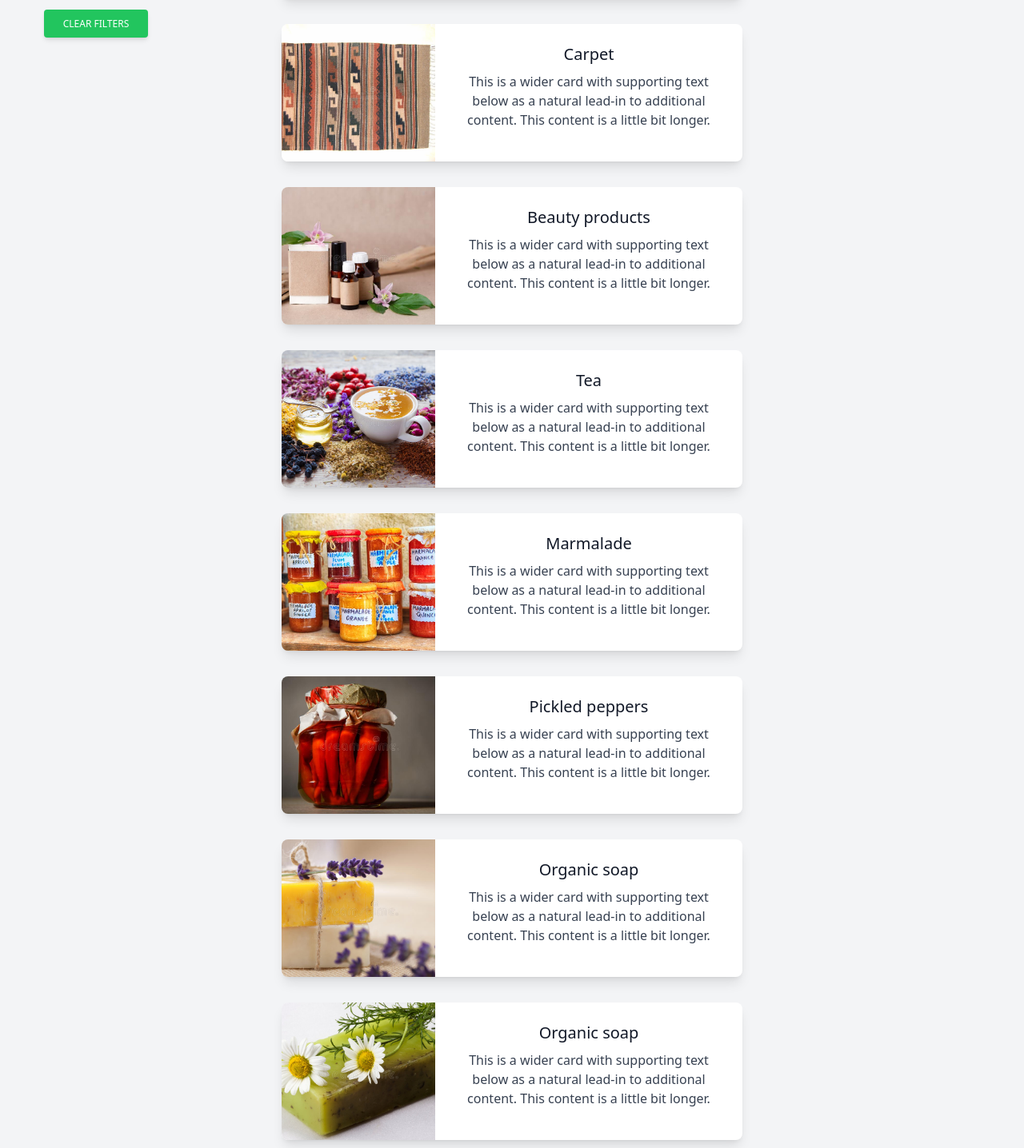
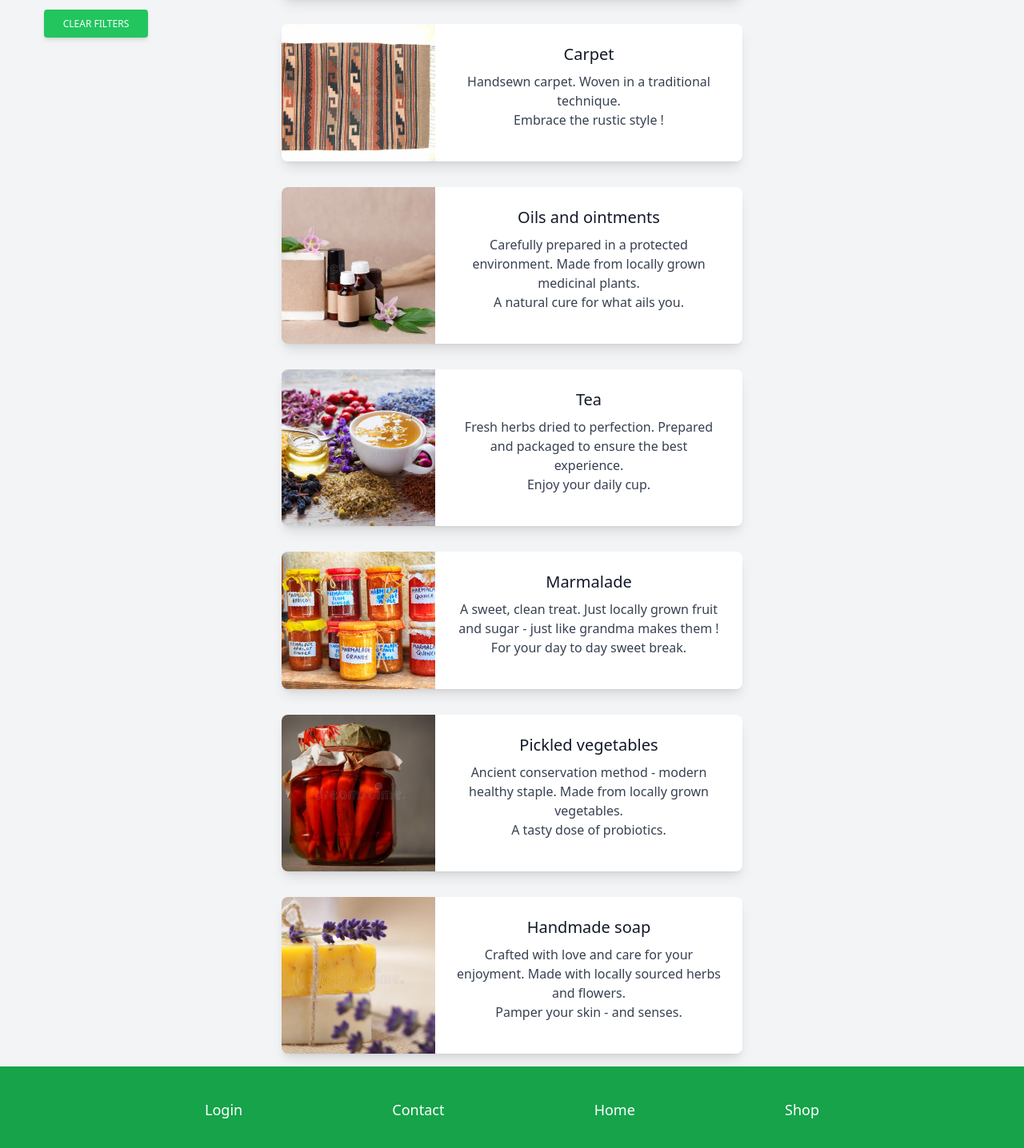
Before and after one commit to LAPopa/Hackaton, a React (Create React App) app in the folder frontend/: page /shop in a window 1280 px wide. Shown: the part 454-1890 px from the top of the page at 80% size. Built offline with nearby package versions, Linux system fonts and the light colour scheme; what tw-elements would draw is missing.

Commit message:
updated copywriting content

```diff
--- a/frontend/src/Components/BuyerInfoCard.js
+++ b/frontend/src/Components/BuyerInfoCard.js
@@ -62,7 +62,7 @@ export default function CandidateInfoCard() {
                             </svg>
                         </div>
                         <p className="ml-3 text-base leading-6">
-                            Fast delivery
+                            Help support the community project !
                         </p>
                     </li>
                 </ul>
--- a/frontend/src/Components/Card.js
+++ b/frontend/src/Components/Card.js
@@ -8,7 +8,8 @@ import Product6 from "../Image/Product6.jpg"
 import Product7 from "../Image/Product7.jpg"
 import Product8 from "../Image/Product8.jpg"
 import Product9 from "../Image/Product9.jpg"
-export default function Card(){
+
+export default function Card() {
     return (
         <div className="sm:flex flex-wrap justify-center items-center text-center gap-8 px-72">
             <div className="flex justify-center">
@@ -19,7 +20,9 @@ export default function Card(){
                     <div className="p-6 flex flex-col justify-start">
                         <h5 className="text-gray-900 text-xl font-medium mb-2">Earrings</h5>
                         <p className="text-gray-700 text-base mb-4">
-                            Handmade African Fulani Big Hoop Earrings 925 Sterling Silver Women Dangle Jewelry Christmas Gift For Her
+                            Handcrafted earrings.
+                            Made from sterling silver.
+                            <br/>High quality.
                         </p>
                     </div>
                 </div>
@@ -32,8 +35,9 @@ export default function Card(){
                     <div className="p-6 flex flex-col justify-start">
                         <h5 className="text-gray-900 text-xl font-medium mb-2">Bracelets</h5>
                         <p className="text-gray-700 text-base mb-4">
-                            This is a wider card with supporting text below as a natural lead-in to additional content. This
-                            content is a little bit longer.
+                            Handmade bracelets.
+                            Made from wool yarn and natural materials.
+                            <br/>The perfect gift.
                         </p>
                     </div>
                 </div>
@@ -46,8 +50,9 @@ export default function Card(){
                     <div className="p-6 flex flex-col justify-start">
                         <h5 className="text-gray-900 text-xl font-medium mb-2">Carpet</h5>
                         <p className="text-gray-700 text-base mb-4">
-                            This is a wider card with supporting text below as a natural lead-in to additional content. This
-                            content is a little bit longer.
+                            Handsewn carpet.
+                            Woven in a traditional technique.
+                            <br/>Embrace the rustic style !
                         </p>
                     </div>
                 </div>
@@ -58,10 +63,11 @@ export default function Card(){
                         className=" w-full h-96 md:h-auto object-cover md:w-48 rounded-t-lg md:rounded-none md:rounded-l-lg"
                         src={Product4} alt=""/>
                     <div className="p-6 flex flex-col justify-start">
-                        <h5 className="text-gray-900 text-xl font-medium mb-2">Beauty products</h5>
+                        <h5 className="text-gray-900 text-xl font-medium mb-2">Oils and ointments</h5>
                         <p className="text-gray-700 text-base mb-4">
-                            This is a wider card with supporting text below as a natural lead-in to additional content. This
-                            content is a little bit longer.
+                            Carefully prepared in a protected environment.
+                            Made from locally grown medicinal plants.
+                            <br/> A natural cure for what ails you.
                         </p>
                     </div>
                 </div>
@@ -74,8 +80,9 @@ export default function Card(){
                     <div className="p-6 flex flex-col justify-start">
                         <h5 className="text-gray-900 text-xl font-medium mb-2">Tea</h5>
                         <p className="text-gray-700 text-base mb-4">
-                            This is a wider card with supporting text below as a natural lead-in to additional content. This
-                            content is a little bit longer.
+                            Fresh herbs dried to perfection.
+                            Prepared and packaged to ensure the best experience.
+                            <br/> Enjoy your daily cup.
                         </p>
                     </div>
                 </div>
@@ -88,8 +95,9 @@ export default function Card(){
                     <div className="p-6 flex flex-col justify-start">
                         <h5 className="text-gray-900 text-xl font-medium mb-2">Marmalade</h5>
                         <p className="text-gray-700 text-base mb-4">
-                            This is a wider card with supporting text below as a natural lead-in to additional content. This
-                            content is a little bit longer.
+                            A sweet, clean treat.
+                            Just locally grown fruit and sugar - just like grandma makes them !
+                            <br/> For your day to day sweet break.
                         </p>
                     </div>
                 </div>
@@ -100,10 +108,11 @@ export default function Card(){
                         className=" w-full h-96 md:h-auto object-cover md:w-48 rounded-t-lg md:rounded-none md:rounded-l-lg"
                         src={Product7} alt=""/>
                     <div className="p-6 flex flex-col justify-start">
-                        <h5 className="text-gray-900 text-xl font-medium mb-2">Pickled peppers</h5>
+                        <h5 className="text-gray-900 text-xl font-medium mb-2">Pickled vegetables</h5>
                         <p className="text-gray-700 text-base mb-4">
-                            This is a wider card with supporting text below as a natural lead-in to additional content. This
-                            content is a little bit longer.
+                            Ancient conservation method - modern healthy staple.
+                            Made from locally grown vegetables.
+                            <br/>A tasty dose of probiotics.
                         </p>
                     </div>
                 </div>
@@ -114,28 +123,16 @@ export default function Card(){
                         className=" w-full h-96 md:h-auto object-cover md:w-48 rounded-t-lg md:rounded-none md:rounded-l-lg"
                         src={Product8} alt=""/>
                     <div className="p-6 flex flex-col justify-start">
-                        <h5 className="text-gray-900 text-xl font-medium mb-2">Organic soap</h5>
+                        <h5 className="text-gray-900 text-xl font-medium mb-2">Handmade soap</h5>
                         <p className="text-gray-700 text-base mb-4">
-                            This is a wider card with supporting text below as a natural lead-in to additional content. This
-                            content is a little bit longer.
+                            Crafted with love and care for your enjoyment.
+                            Made with locally sourced herbs and flowers.
+                            <br/> Pamper your skin - and senses.
                         </p>
                     </div>
                 </div>
             </div>
-            <div className="flex justify-center">
-                <div className="flex flex-col md:flex-row md:max-w-xl rounded-lg bg-white shadow-lg">
-                    <img
-                        className=" w-full h-96 md:h-auto object-cover md:w-48 rounded-t-lg md:rounded-none md:rounded-l-lg"
-                        src={Product9} alt=""/>
-                    <div className="p-6 flex flex-col justify-start">
-                        <h5 className="text-gray-900 text-xl font-medium mb-2">Organic soap</h5>
-                        <p className="text-gray-700 text-base mb-4">
-                            This is a wider card with supporting text below as a natural lead-in to additional content. This
-                            content is a little bit longer.
-                        </p>
-                    </div>
-                </div>
-            </div>
+
         </div>
     )
 }
--- a/frontend/src/Components/WorkerInfoCard.js
+++ b/frontend/src/Components/WorkerInfoCard.js
@@ -36,7 +36,7 @@ export default function WorkerInfoCard() {
                             </svg>
                         </div>
                         <p className="ml-3 text-base leading-6">
-                            Hundreds of available jobs
+                            Lots of job opportunities
                         </p>
                     </li>
                     <li className="mt-4 flex items-start">
@@ -49,7 +49,7 @@ export default function WorkerInfoCard() {
                             </svg>
                         </div>
                         <p className="ml-3 text-base leading-6">
-                            Verified companies and posts
+                            Great work environment
                         </p>
                     </li>
                     <li className="mt-4 flex items-start">
@@ -62,7 +62,7 @@ export default function WorkerInfoCard() {
                             </svg>
                         </div>
                         <p className="ml-3 text-base leading-6">
-                            Personalised job posts
+                            Grow with us !
                         </p>
                     </li>
                 </ul>
```
Also changed, not shown: frontend/src/Components/AboutUs.js (+17 -14 lines).
